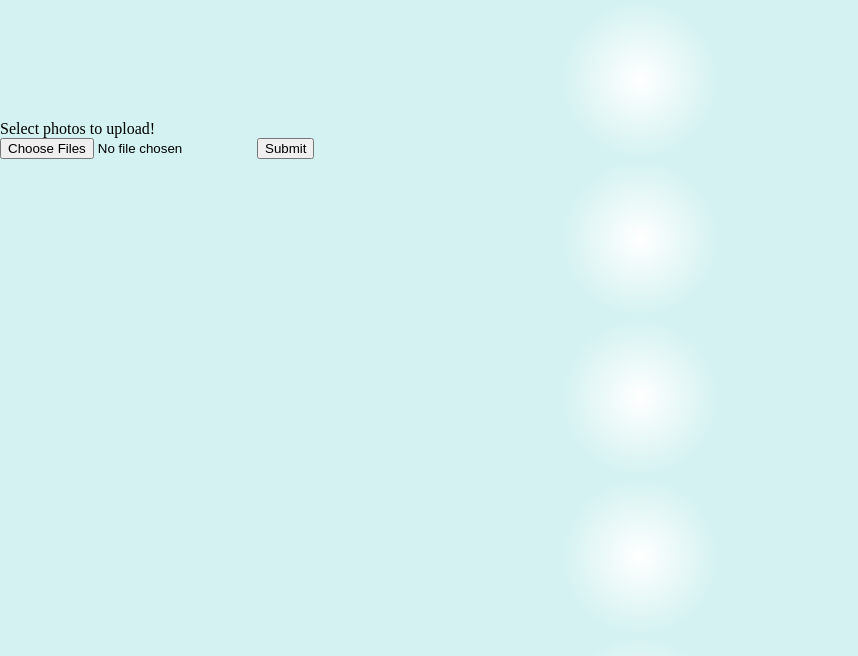
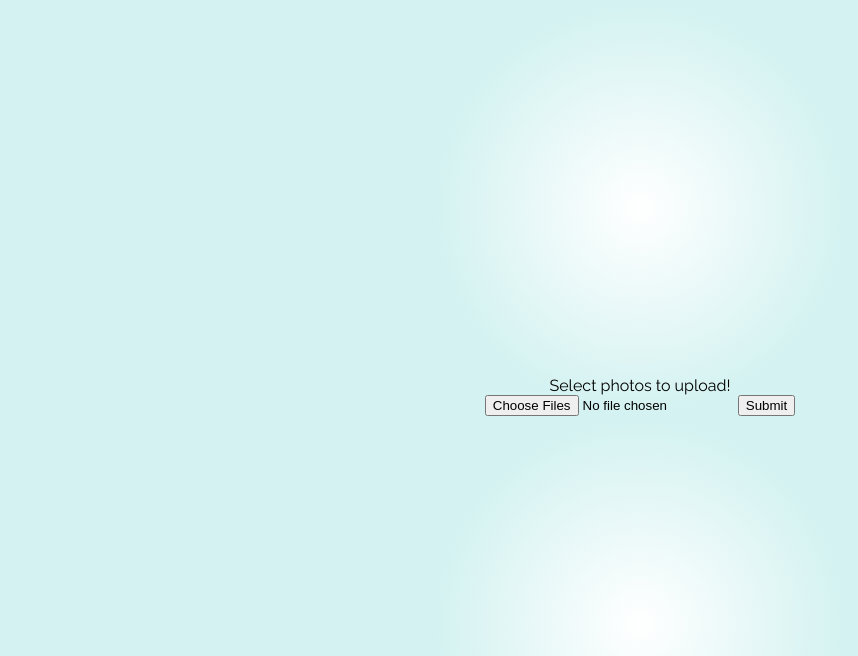
Before and after one commit to Elewis97/PhotoDump, a Python web app: template templates/upload.html in a window 1280 px wide. Shown: the top 656 px of the page, without its empty margins (0-858 px from the left). Run offline with Jinja, Linux system fonts and the light colour scheme; the template is opened without the code that fills it: most values are stand-ins (such as "Sample title", 1, 10 or a date in 2020).

Commit message:
fixed uploader

```diff
--- a/stylesheets/upload.css
+++ b/stylesheets/upload.css
@@ -3,7 +3,16 @@ body {
     background: radial-gradient(circle closest-side at 50% 50%, white, #D3F2F1);
     margin: 0;
     padding-top: 12vh;
+    font-family: 'Raleway';
 }
 .uploadtext {
-  padding-top: 3vh;
+  padding-top: 35vh;
+  display: flex;
+  align-items: center;
+  justify-content: center;
 }
+form {
+  display: flex;
+  align-items: center;
+  justify-content: center;
+}
--- a/templates/upload.html
+++ b/templates/upload.html
@@ -10,6 +10,7 @@
 
     <div class = "uploadtext">
       Select photos to upload!
+    </div>
       <form method="POST" action="{{ upload_url }}" enctype="multipart/form-data">
         <input type="hidden" name="group_id" value="{{group.key.id()}}">
         <input type="file" name="file" value="file" multiple>
```
